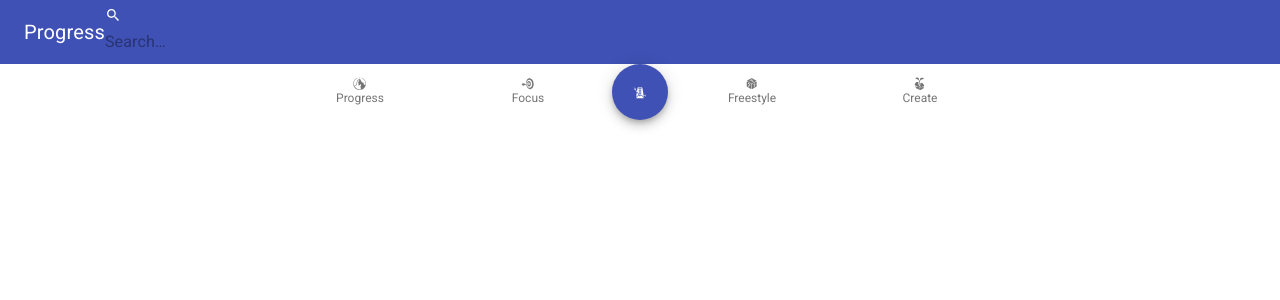
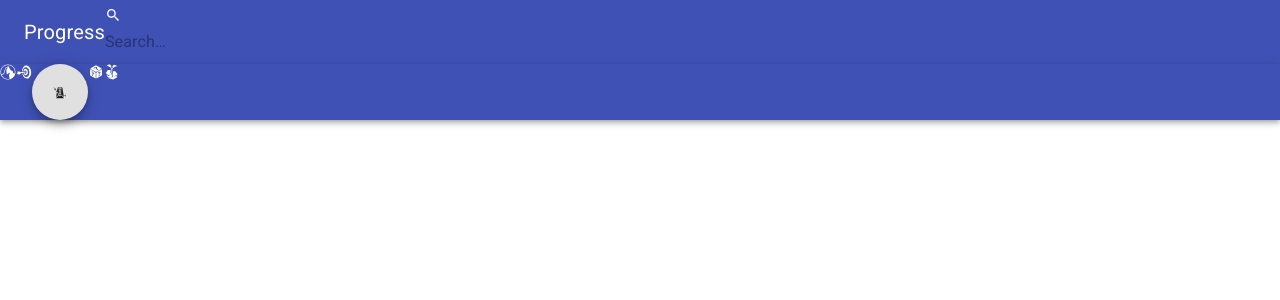
Before and after one commit to irasanchez/boxobeats, a React (Create React App) app in the folder app/: page / in a window 1280 px wide. Shown: the top 300 px of the page. Built offline with nearby package versions, Linux system fonts and the light colour scheme; a web font is replaced by a local one.

Commit message:
Switch BottomNav to AppBar

```diff
--- a/app/src/components/AppBar.js
+++ b/app/src/components/AppBar.js
@@ -8,7 +8,7 @@
 
 export default function SearchAppBar() {
   return (
-    <AppBar position="static">
+    <AppBar position="sticky">
       <Toolbar>
         <Typography variant="h6" noWrap>
           Progress
--- a/app/src/components/Nav.js
+++ b/app/src/components/Nav.js
@@ -1,9 +1,5 @@
 import React, { useState } from "react";
-import {
-  BottomNavigation,
-  BottomNavigationAction,
-  Fab
-} from "@material-ui/core";
+import { AppBar, Fab } from "@material-ui/core";
 import {
   GiMetronome,
   GiBullseye,
@@ -14,37 +10,15 @@
 
 const Nav = props => {
   return (
-    <BottomNavigation
-      value={props.value}
-      onChange={(event, newValue) => {
-        props.setValue(newValue);
-      }}
-      showLabels
-    >
-      <BottomNavigationAction
-        label="Progress"
-        value="progress"
-        icon={<GiMountaintop />}
-      />
-      <BottomNavigationAction
-        label="Focus"
-        value="focus"
-        icon={<GiBullseye />}
-      />
-      <Fab color="primary" aria-label="add">
+    <AppBar style={{ display: "flex", flexDirection: "row" }} position="sticky">
+      <GiMountaintop />
+      <GiBullseye />
+      <Fab>
         <GiMetronome />
       </Fab>
-      <BottomNavigationAction
-        label="Freestyle"
-        value="freestyle"
-        icon={<GiPerspectiveDiceSixFacesRandom />}
-      />
-      <BottomNavigationAction
-        label="Create"
-        value="create"
-        icon={<GiGroundSprout />}
-      />
-    </BottomNavigation>
+      <GiPerspectiveDiceSixFacesRandom />
+      <GiGroundSprout />
+    </AppBar>
   );
 };
 
```
